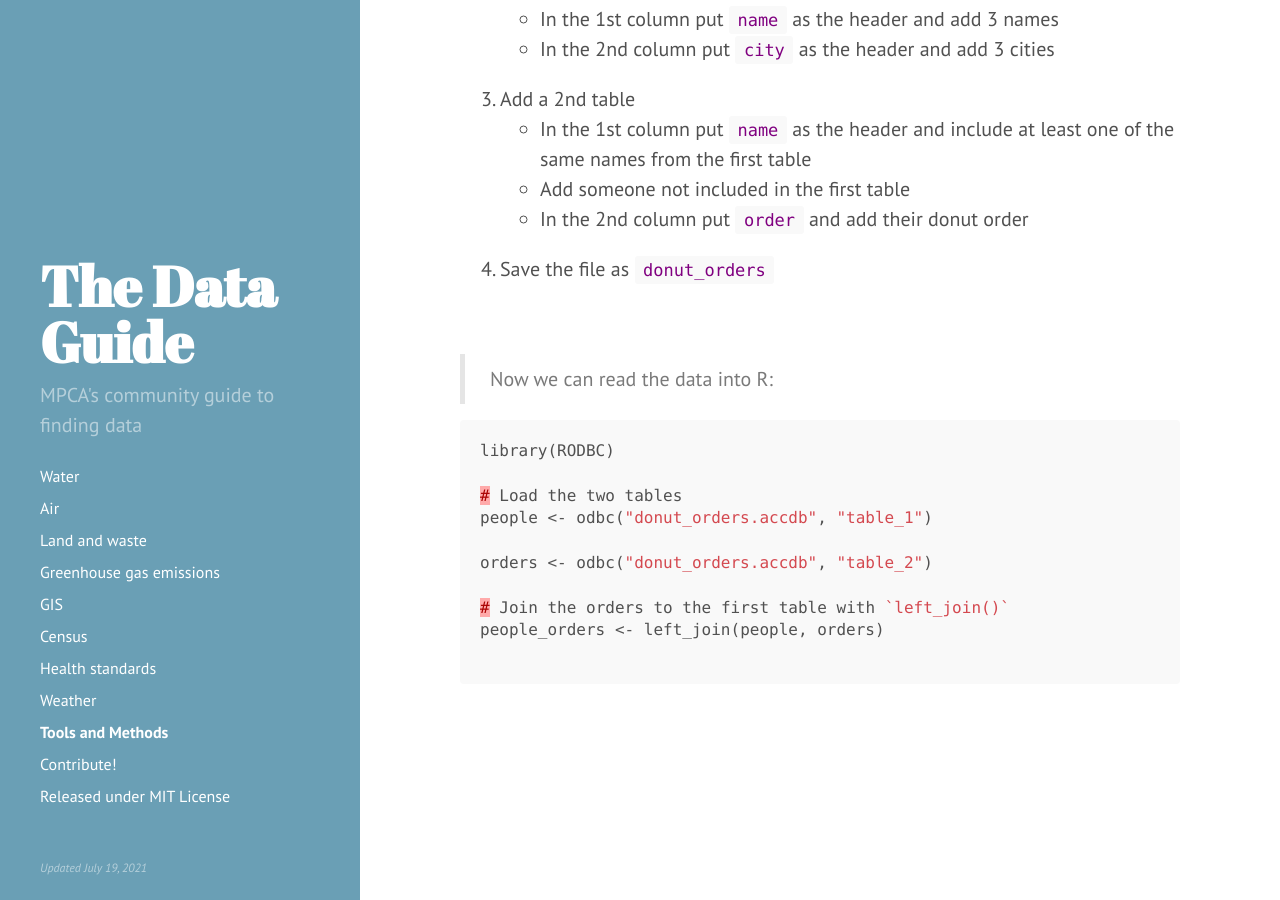
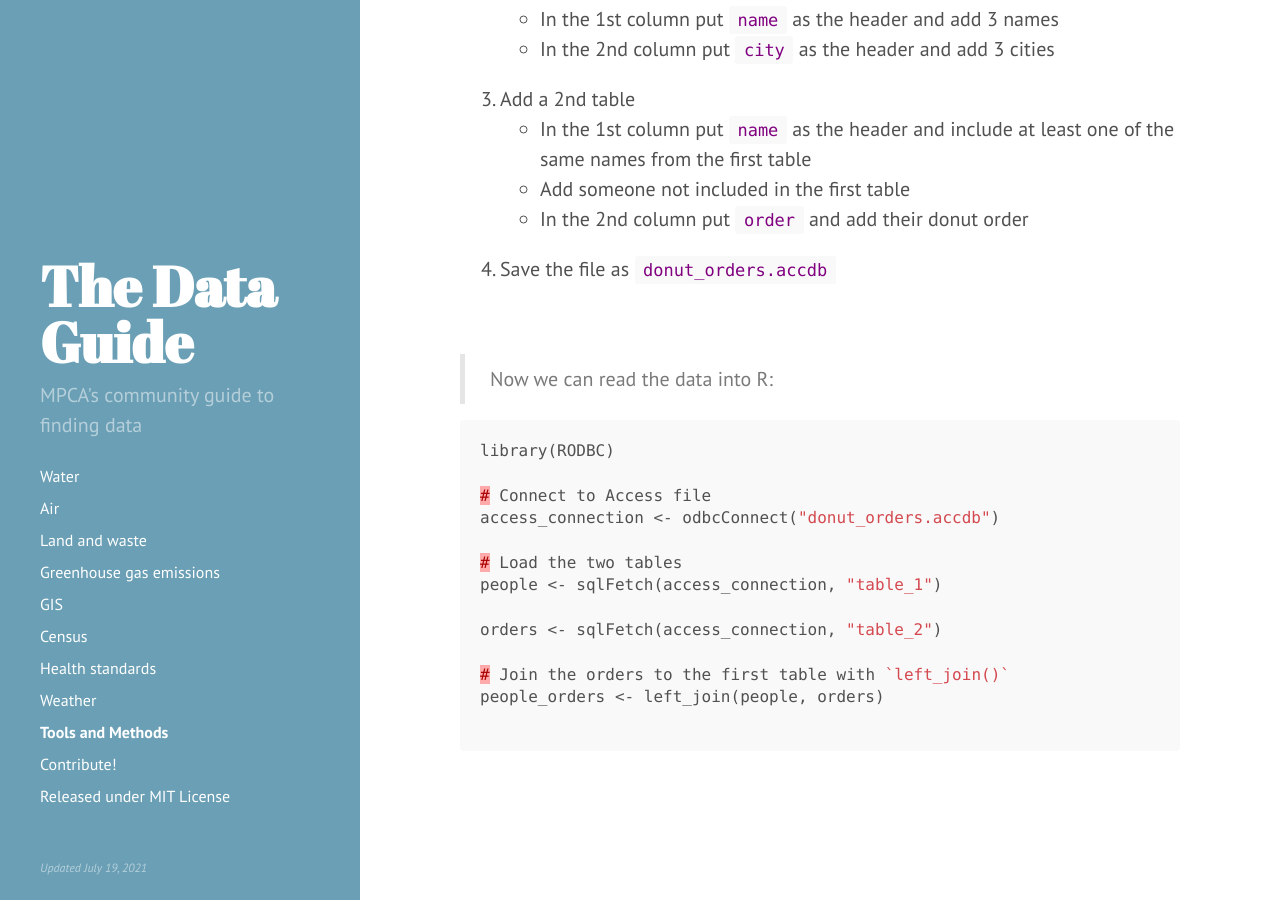
Before and after one commit to annemorris/Data-Guide-1, a Jekyll site: the page built from 98-Tools_and_Methods.md, in a window 1280 px wide and 900 px high, scrolled down 1971 px. Built offline with Jekyll 4.4.1, drawn with Linux system fonts in a browser that asks for light colours.

Commit message:
Update 98-Tools_and_Methods.md

````diff
--- a/98-Tools_and_Methods.md
+++ b/98-Tools_and_Methods.md
@@ -69,10 +69,13 @@ __Recommended packages__
 ```go
 library(RODBC)
 
+# Connect to Access file
+access_connection <- odbcConnect("donut_orders.accdb")
+
 # Load the two tables
-people <- odbc("donut_orders.accdb", "table_1")
+people <- sqlFetch(access_connection, "table_1")
 
-orders <- odbc("donut_orders.accdb", "table_2")
+orders <- sqlFetch(access_connection, "table_2")
 
 # Join the orders to the first table with `left_join()`
 people_orders <- left_join(people, orders)
````
Also changed, not shown: other parts of 98-Tools_and_Methods.md (+1 -1 lines).
